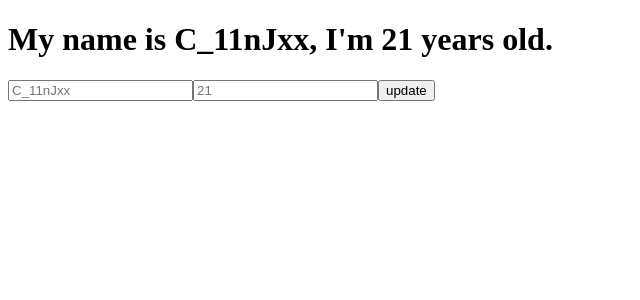
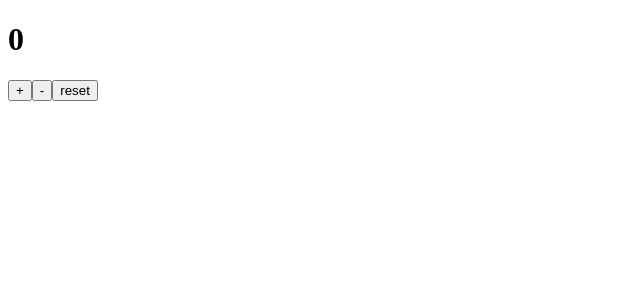
Before and after one commit to C11NJXX/react-monster, a React (Vite) app in the folder react-hooks/: page / in a window 1280 px wide. Shown: the top 300 px of the page, without its empty margins (0-640 px from the left). Built offline with nearby package versions, Linux system fonts and the light colour scheme.

Commit message:
useReducer

```diff
--- a/react-hooks/src/App.jsx
+++ b/react-hooks/src/App.jsx
@@ -1,27 +1,37 @@
-// import ComponentA from "./hooks/useContext/ComponentA";
-// import { createContext } from "react";
-// export const Data = createContext();
-// export const Data1 = createContext();
+// // import ComponentA from "./hooks/useContext/ComponentA";
+// // import { createContext } from "react";
+// // export const Data = createContext();
+// // export const Data1 = createContext();
 
-import UpdateUser from "./hooks/useContext/exercises/UpdateUser";
-import { UserProvider } from "./hooks/useContext/exercises/UserContext";
-import UserProfile from "./hooks/useContext/exercises/UserProfile";
+// // import UpdateUser from "./hooks/useContext/exercises/UpdateUser";
+// // import { UserProvider } from "./hooks/useContext/exercises/UserContext";
+// // import UserProfile from "./hooks/useContext/exercises/UserProfile";
 
-const App = () => {
-  // const name = "C_11nJxx";
-  // const age = 21;
-  // return (
-  // <Data.Provider value={name}>
-  //   <Data1.Provider value={age}>
-  //     <ComponentA />
-  //   </Data1.Provider>
-  // </Data.Provider>
-  // );
+// const App = () => {
+//   // const name = "C_11nJxx";
+//   // const age = 21;
+//   // return (
+//   // <Data.Provider value={name}>
+//   //   <Data1.Provider value={age}>
+//   //     <ComponentA />
+//   //   </Data1.Provider>
+//   // </Data.Provider>
+//   // );
+//   //   return (
+//   //     <UserProvider>
+//   //       <UserProfile />
+//   //       <UpdateUser />
+//   //     </UserProvider>
+//   //   );
+// };
+// export default App;
+
+import UseReducer from "./hooks/useReducer/UseReducer";
+
+export default function App() {
   return (
-    <UserProvider>
-      <UserProfile />
-      <UpdateUser />
-    </UserProvider>
+    <>
+      <UseReducer />
+    </>
   );
-};
-export default App;
+}
--- /dev/null
+++ b/react-hooks/src/hooks/useReducer/UseReducer.jsx
@@ -0,0 +1,48 @@
+import { useReducer } from "react";
+
+const initialState = { count: 0 };
+
+const reducer = (state, action) => {
+  switch (action.type) {
+    case "increment":
+      return { ...state, count: state.count + 1 };
+    case "decrement":
+      return { ...state, count: state.count - 1 };
+    case "reset":
+      return { ...state, count: 0 };
+    default:
+      return state;
+  }
+};
+
+const UseReducer = () => {
+  const [state, dispatch] = useReducer(reducer, initialState);
+  return (
+    <>
+      <h1>{state.count}</h1>
+      <button
+        onClick={() => {
+          dispatch({ type: "increment" });
+        }}
+      >
+        +
+      </button>
+      <button
+        onClick={() => {
+          dispatch({ type: "decrement" });
+        }}
+      >
+        -
+      </button>
+      <button
+        onClick={() => {
+          dispatch({ type: "reset" });
+        }}
+      >
+        reset
+      </button>
+    </>
+  );
+};
+
+export default UseReducer;
```
